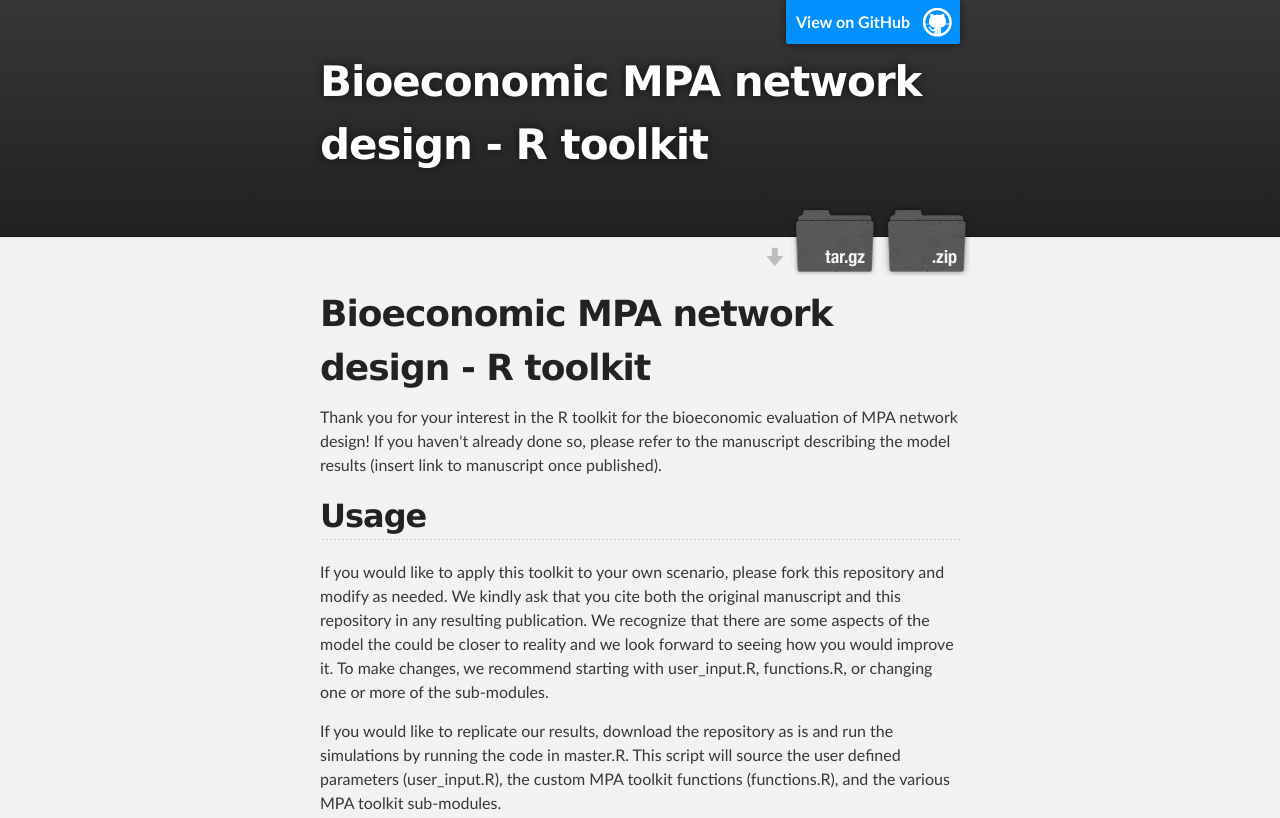
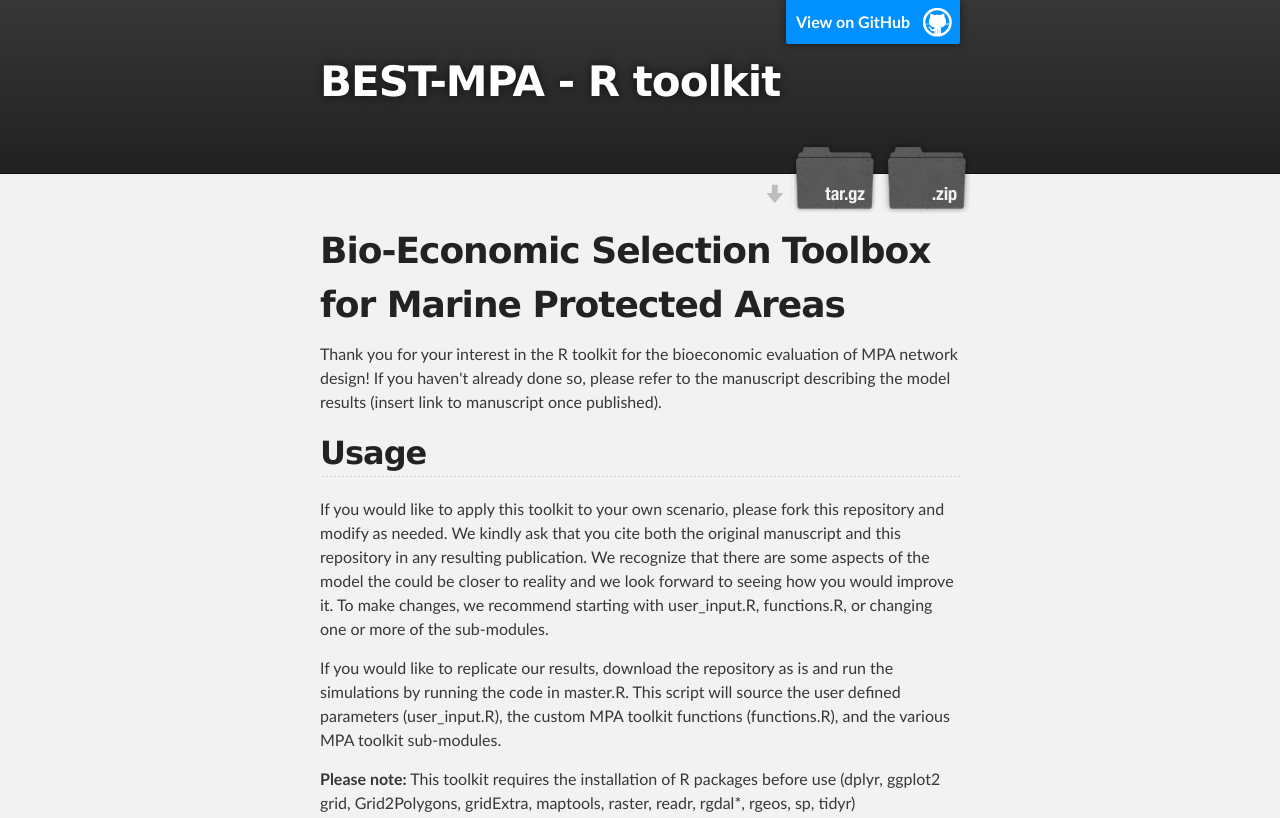
Before and after one commit to FishEconomist/bioeconomic_MPA, a plain HTML site: page index.html in a window 1280 px wide. Shown: the top 818 px of the page. Drawn offline with Linux system fonts and the light colour scheme.

Commit message:
Create gh-pages branch via GitHub

```diff
--- a/index.html
+++ b/index.html
@@ -4,11 +4,11 @@
   <head>
     <meta charset='utf-8'>
     <meta http-equiv="X-UA-Compatible" content="chrome=1">
-    <meta name="description" content="Bioeconomic MPA network design - R toolkit : ">
+    <meta name="description" content="BEST-MPA - R toolkit : ">
 
     <link rel="stylesheet" type="text/css" media="screen" href="stylesheets/stylesheet.css">
 
-    <title>Bioeconomic MPA network design - R toolkit</title>
+    <title>BEST-MPA - R toolkit</title>
   </head>
 
   <body>
@@ -18,7 +18,7 @@
         <header class="inner">
           <a id="forkme_banner" href="https://github.com/remi-daigle/bioeconomic_MPA">View on GitHub</a>
 
-          <h1 id="project_title">Bioeconomic MPA network design - R toolkit</h1>
+          <h1 id="project_title">BEST-MPA - R toolkit</h1>
           <h2 id="project_tagline"></h2>
 
             <section id="downloads">
@@ -32,7 +32,7 @@
     <div id="main_content_wrap" class="outer">
       <section id="main_content" class="inner">
         <h1>
-<a id="bioeconomic-mpa-network-design---r-toolkit" class="anchor" href="#bioeconomic-mpa-network-design---r-toolkit" aria-hidden="true"><span class="octicon octicon-link"></span></a>Bioeconomic MPA network design - R toolkit</h1>
+<a id="bio-economic-selection-toolbox-for-marine-protected-areas" class="anchor" href="#bio-economic-selection-toolbox-for-marine-protected-areas" aria-hidden="true"><span class="octicon octicon-link"></span></a>Bio-Economic Selection Toolbox for Marine Protected Areas</h1>
 
 <p>Thank you for your interest in the R toolkit for the bioeconomic evaluation of MPA network design! If you haven't already done so, please refer to the manuscript describing the model results (insert link to manuscript once published).</p>
 
@@ -579,7 +579,7 @@ and the length-weight relationship defined in the equations above.</p>
     <!-- FOOTER  -->
     <div id="footer_wrap" class="outer">
       <footer class="inner">
-        <p class="copyright">Bioeconomic MPA network design - R toolkit maintained by <a href="https://github.com/remi-daigle">remi-daigle</a></p>
+        <p class="copyright">BEST-MPA - R toolkit maintained by <a href="https://github.com/remi-daigle">remi-daigle</a></p>
         <p>Published with <a href="https://pages.github.com">GitHub Pages</a></p>
       </footer>
     </div>
```
Also changed, not shown: params.json (+1 -1 lines).
